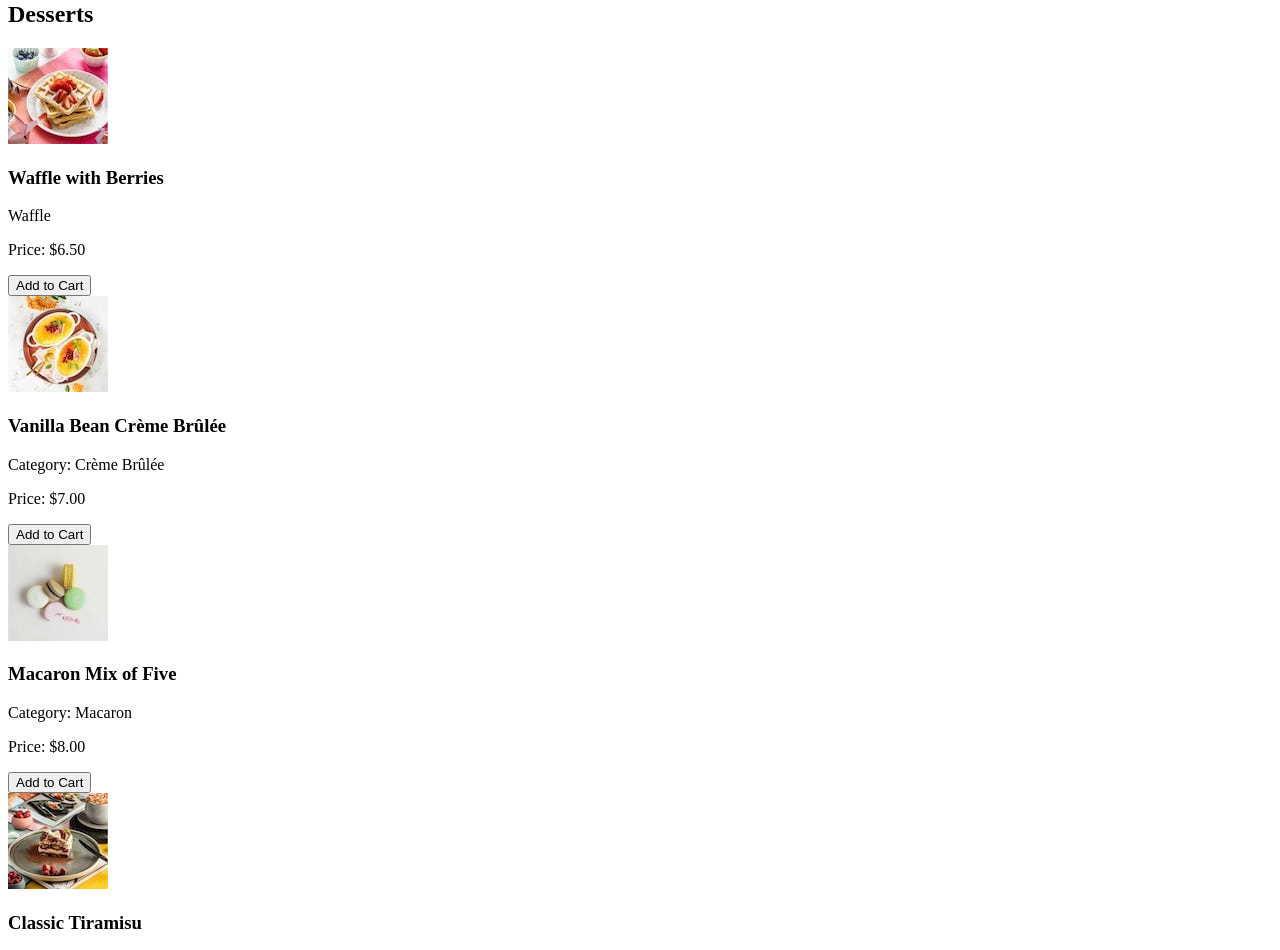
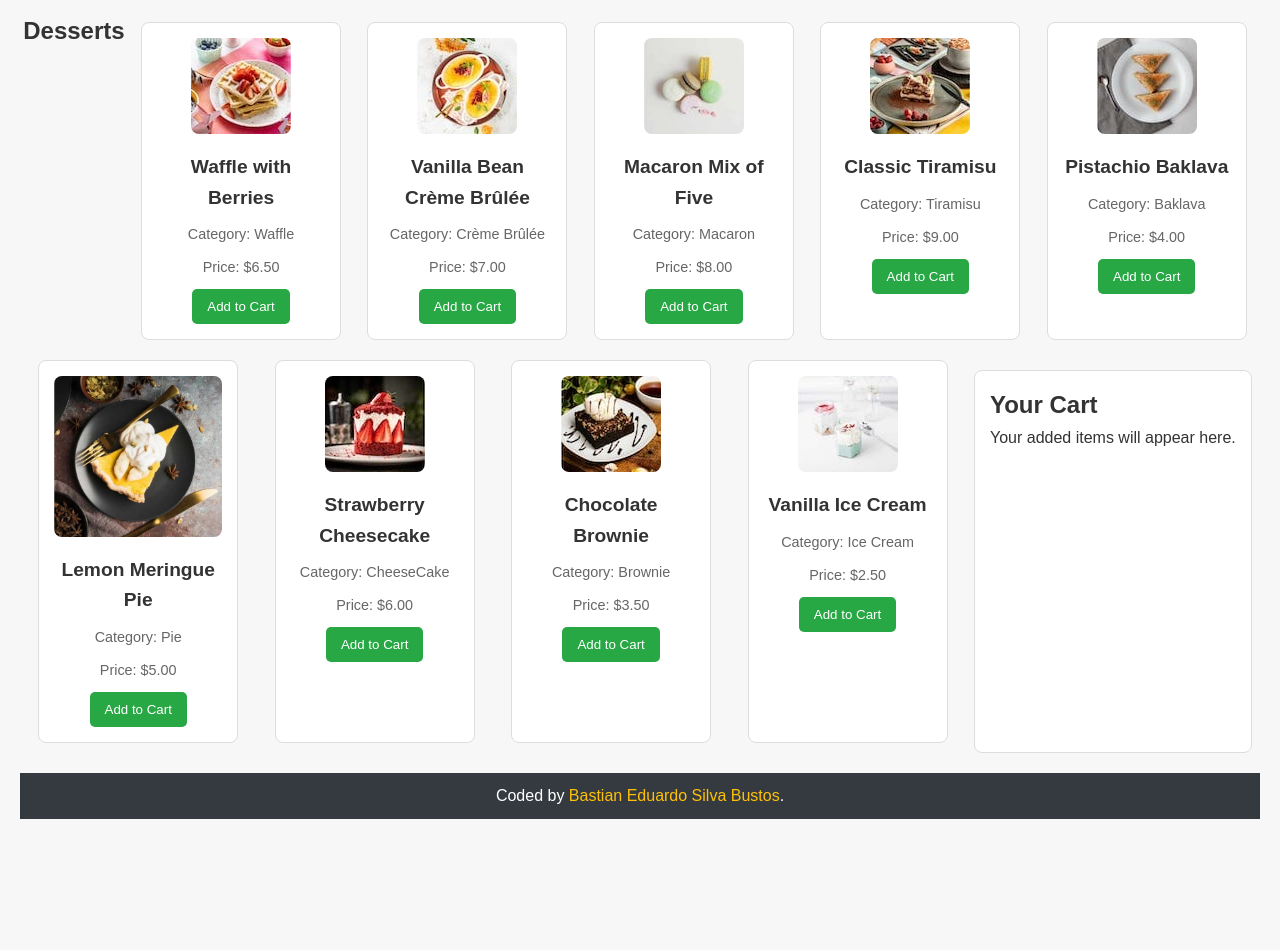
Before and after one commit to bastiizl1/Tienda-productos-js-1, a website: page index.html in a window 1280 px wide. Shown: the part 79-1029 px from the top of the page. After the commit the page ends 918 px from the top, so only its background shows below. Drawn offline with Linux system fonts and the light colour scheme.

Commit message:
Arreglando html y css

```diff
--- a/index.html
+++ b/index.html
@@ -4,115 +4,103 @@
 <head>
   <meta charset="UTF-8">
   <meta name="viewport" content="width=device-width, initial-scale=1.0">
-  <!-- displays site properly based on user's device -->
-
+  <!-- Displays site properly based on user's device -->
   <link rel="icon" type="image/png" sizes="32x32" href="./assets/images/favicon-32x32.png">
-
+  <link rel="stylesheet" href="./style.css">
   <title>Frontend Mentor | Product list with cart</title>
-
-  <!-- Feel free to remove these styles or customise in your own stylesheet 👍 -->
-  <style>
-    .attribution {
-      font-size: 11px;
-      text-align: center;
-    }
-
-    .attribution a {
-      color: hsl(228, 45%, 44%);
-    }
-  </style>
 </head>
 
 <body>
-
-  <h1>Welcome to Our Dssert Shop Desserts</h1>
+  <header>
+    <h1>Welcome to Our Dessert Shop</h1>
+  </header>
 
   <main>
-    <section>
+    <!-- Product List Section -->
+    <section class="products">
       <h2>Desserts</h2>
       <div class="product">
         <img src="./assets/images/image-waffle-thumbnail.jpg" alt="Waffle with Berries">
         <h3>Waffle with Berries</h3>
-        <p>Waffle</p>
+        <p>Category: Waffle</p>
         <p>Price: $6.50</p>
-        <button>Add to Cart</button>
+        <button class="add-to-cart">Add to Cart</button>
       </div>
-
       <div class="product">
         <img src="./assets/images/image-creme-brulee-thumbnail.jpg" alt="Vanilla Bean Créme Brulee">
         <h3>Vanilla Bean Crème Brûlée</h3>
         <p>Category: Crème Brûlée</p>
         <p>Price: $7.00</p>
-        <button>Add to Cart</button>
+        <button class="add-to-cart">Add to Cart</button>
       </div>
-
       <div class="product">
-        <img src="./assets/images/image-macaron-thumbnail.jpg" alt="">
+        <img src="./assets/images/image-macaron-thumbnail.jpg" alt="Macaron Mix of Five">
         <h3>Macaron Mix of Five</h3>
         <p>Category: Macaron</p>
         <p>Price: $8.00</p>
-        <button>Add to Cart</button>
+        <button class="add-to-cart">Add to Cart</button>
       </div>
 
       <div class="product">
         <img src="./assets/images/image-tiramisu-thumbnail.jpg" alt="Classic Tiramisu">
         <h3>Classic Tiramisu</h3>
-        <P>Tiramisu</P>
-        <P>Price: $5.50</P>
-        <button>Add to Cart</button>
+        <p>Category: Tiramisu</p>
+        <p>Price: $9.00</p>
+        <button class="add-to-cart">Add to Cart</button>
       </div>
 
       <div class="product">
-        <img src="./assets/images/image-baklava-thumbnail.jpg" alt="">
+        <img src="./assets/images/image-baklava-thumbnail.jpg" alt="Pistachin Backlava">
         <h3>Pistachio Baklava</h3>
         <p>Category: Baklava</p>
         <p>Price: $4.00</p>
-        <button>Add to Cart</button>
+        <button class="add-to-cart">Add to Cart</button>
       </div>
 
       <div class="product">
-        <img src="./assets/images/image-meringue-thumbnail.jpg" alt="Lemon Meringue Pie">
+        <img src="./assets/images/image-meringue-desktop.jpg" alt="Lemon Meringue Pie">
         <h3>Lemon Meringue Pie</h3>
         <p>Category: Pie</p>
-        <p>Price $5.00</p>
-        <button>Add to Cart</button>
+        <p>Price: $5.00</p>
+        <button class="add-to-cart">Add to Cart</button>
       </div>
 
       <div class="product">
         <img src="./assets/images/image-cake-thumbnail.jpg" alt="Red Velvet Cake">
-        <h3>Red Velvet Cake</h3>
-        <p>Category: Cake</p>
-        <p>Price: $4.50</p>
-        <button>Add to Cart</button>
+        <h3>Strawberry Cheesecake</h3>
+        <p>Category: CheeseCake</p>
+        <p>Price: $6.00</p>
+        <button class="add-to-cart">Add to Cart</button>
       </div>
 
       <div class="product">
-        <img src="./assets/images/image-brownie-thumbnail.jpg" alt="Salted Caramel Brownie">
-        <h3>Salted Caramel Brownie</h3>
+        <img src="./assets/images/image-brownie-thumbnail.jpg" alt="Glazed Donut">
+        <h3>Chocolate Brownie</h3>
         <p>Category: Brownie</p>
-        <p>Price: $4.50</p>
-        <button>Add to Cart</button>
+        <p>Price: $3.50</p>
+        <button class="add-to-cart">Add to Cart</button>
       </div>
 
       <div class="product">
-        <img src="./assets/images/image-panna-cotta-thumbnail.jpg" alt="Vanilla Panna Cotta">
-        <h3>Vanilla Panna Cotta</h3>
-        <p>Category: Panna Cotta</p>
-        <p>Price: $6.50</p>
-        <button>Add to Cart</button>
+        <img src="./assets/images/image-panna-cotta-thumbnail.jpg" alt="Chocolate Muffin">
+        <h3>Vanilla Ice Cream</h3>
+        <p>Category: Ice Cream</p>
+        <p>Price: $2.50</p>
+        <button class="add-to-cart">Add to Cart</button>
       </div>
+
+      <!-- Add more products as needed -->
+
+      <aside class="cart">
+        <h2>Your Cart</h2>
+        <p>Your added items will appear here.</p>
+      </aside>
     </section>
-
-    <aside class="cart">
-      <h2>Your Cart</h2>
-      <p>Your added items will appear here</p>
-    </aside>
   </main>
 
   <footer>
     <div class="attribution">
-      Challenge by <a href="https://www.frontendmentor.io?ref=challenge">Frontend Mentor</a>.
-      Coded by <a href="#">Proyecto hecho por Bastian Eduardo Silva Bustos</a>.
+      Coded by <a href="#">Bastian Eduardo Silva Bustos</a>.
     </div>
   </footer>
 </body>
--- /dev/null
+++ b/style.css
@@ -0,0 +1,98 @@
+/* Reset and General Styles */
+* {
+  margin: 0;
+  padding: 0;
+  box-sizing: border-box;
+}
+
+body {
+  font-family: 'Arial', sans-serif;
+  line-height: 1.6;
+  background-color: #f7f7f7;
+  color: #333;
+  padding: 20px;
+}
+
+header {
+  text-align: center;
+  margin-bottom: 20px;
+}
+
+header h1 {
+  font-size: 2rem;
+  color: #555;
+}
+
+/* Products Section */
+.products {
+  display: flex;
+  flex-wrap: wrap;
+  justify-content: space-around;
+}
+
+.product {
+  background-color: #fff;
+  border: 1px solid #ddd;
+  border-radius: 8px;
+  padding: 15px;
+  margin: 10px;
+  width: 200px;
+  text-align: center;
+}
+
+.product img {
+  max-width: 100%;
+  border-radius: 8px;
+}
+
+.product h3 {
+  font-size: 1.2rem;
+  margin: 10px 0;
+}
+
+.product p {
+  font-size: 0.9rem;
+  color: #666;
+  margin-bottom: 10px;
+}
+
+.product button {
+  background-color: #28a745;
+  color: #fff;
+  border: none;
+  padding: 10px 15px;
+  border-radius: 5px;
+  cursor: pointer;
+  transition: background-color 0.3s;
+}
+
+.product button:hover {
+  background-color: #218838;
+}
+
+/* Cart Section */
+.cart {
+  background-color: #fff;
+  border: 1px solid #ddd;
+  border-radius: 8px;
+  padding: 15px;
+  margin-top: 20px;
+}
+
+/* Footer Section */
+footer {
+  background-color: #343a40;
+  color: #fff;
+  text-align: center;
+  padding: 10px;
+  margin-top: 20px;
+}
+
+footer .attribution {
+  margin: 0;
+}
+
+footer .attribution a {
+  color: #ffc107;
+  text-decoration: none;
+}
```
